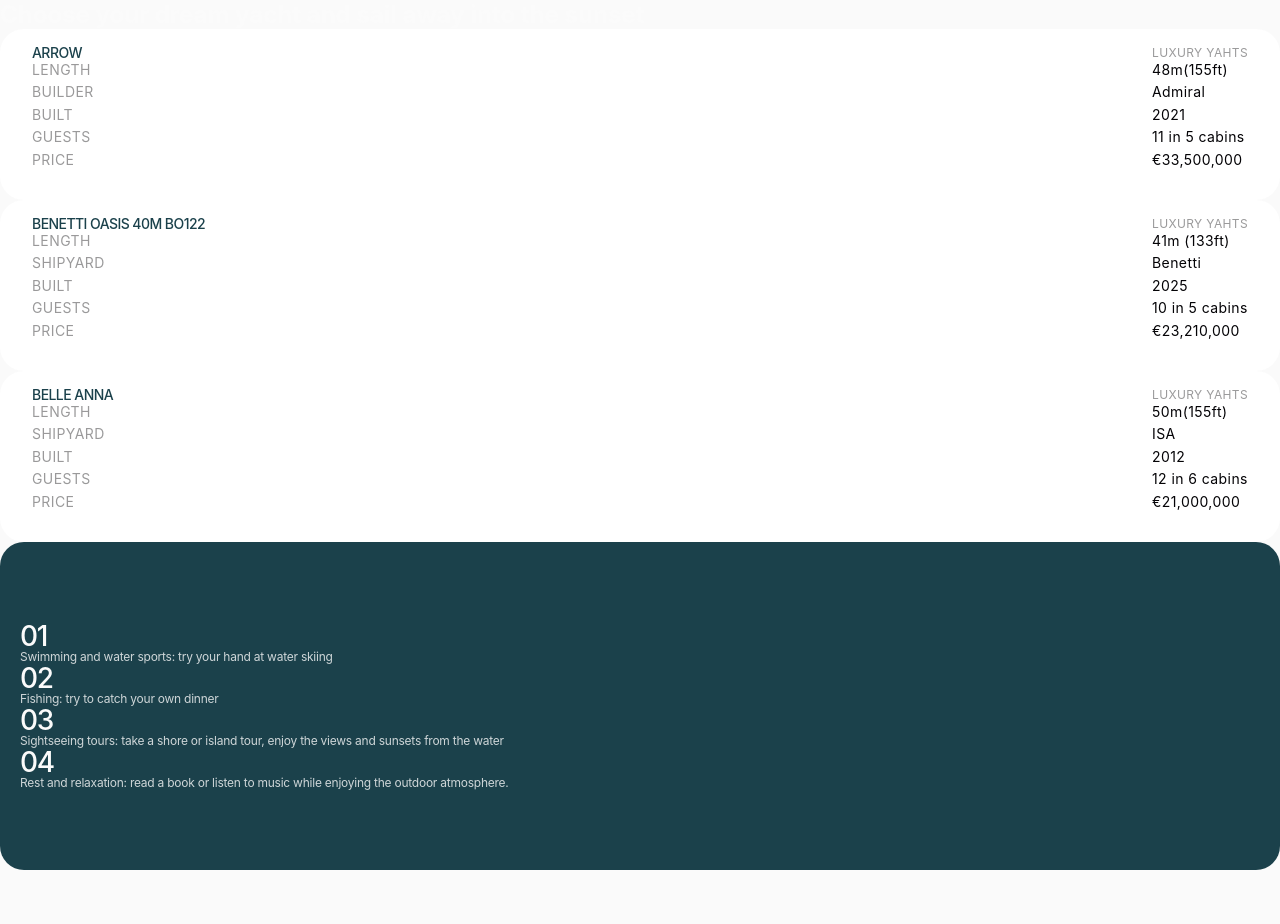
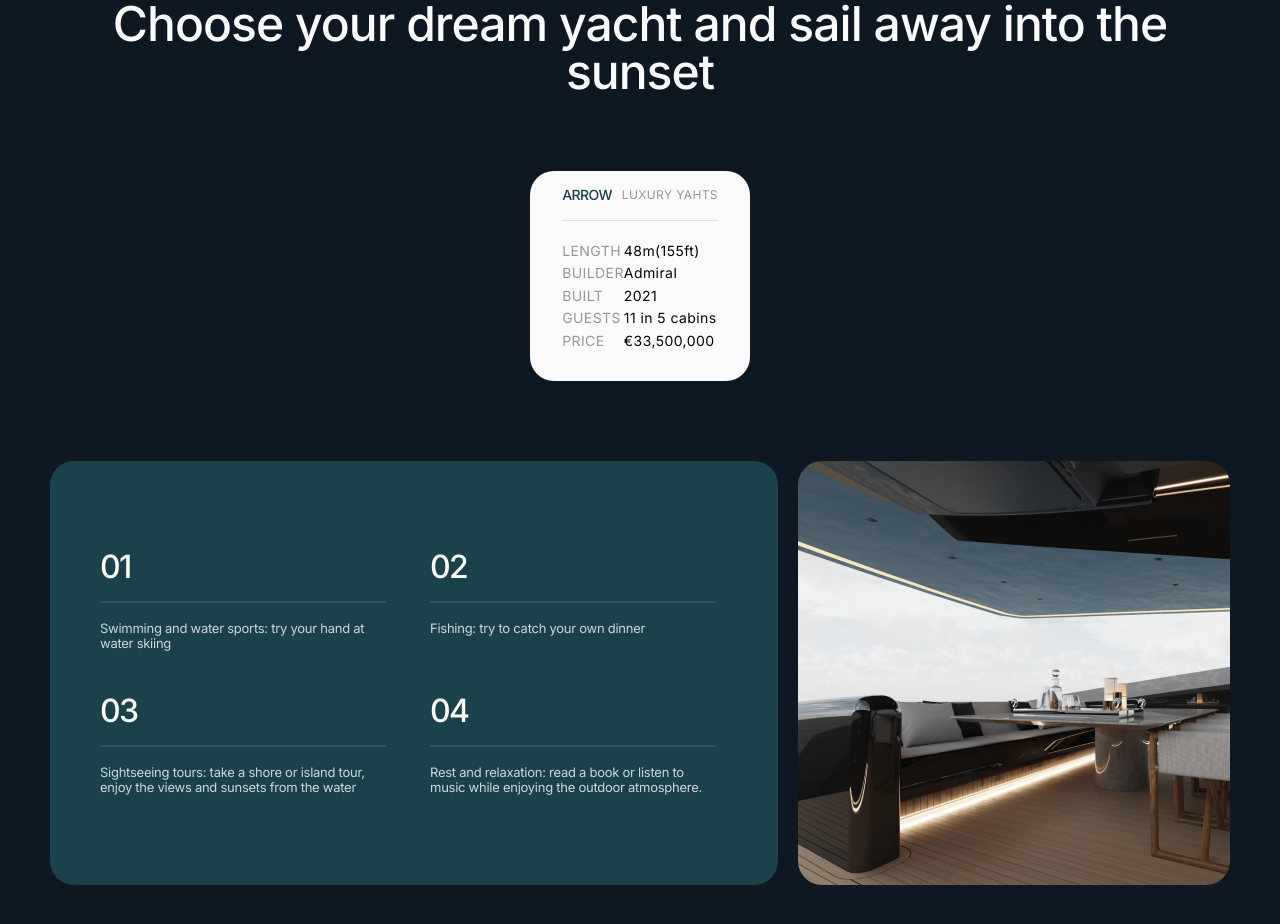
Before and after one commit to Roman-Balakai/YachtJet, a plain HTML site: page index.html in a window 1280 px wide. Before the commit the page ends 870 px from the top, so only its background shows below. Drawn offline with nearby package versions, Linux system fonts and the light colour scheme.

Commit message:
up section

```diff
--- a/css/style.css
+++ b/css/style.css
@@ -3,6 +3,7 @@ body {
   padding: 0;
   margin: 0;
   font-family: "Inter", sans-serif;
+  background: #0e1823;
 }
 h1,
 h2,
@@ -41,33 +42,64 @@ img {
   height: auto;
 }
 
+.container {
+  min-width: 320px;
+  max-width: 375px;
+  padding-left: 20px;
+  padding-right: 20px;
+  margin-left: auto;
+  margin-right: auto;
+  background: #0e1823;
+}
 /* Our yachts */
-.our-yachts-headline {
-  color: #fbfbfb;
-}
-.our-yachts-order {
+.our-yachts {
+  margin-bottom: 80px;
   display: flex;
   flex-direction: column;
+  align-items: center;
 }
-.our-yachts-order-list {
+.our-yachts-header {
+  font-weight: 500;
+  font-size: 28px;
+  line-height: 1;
+  letter-spacing: -0.02em;
+  text-align: center;
+  color: #fbfbfb;
+  min-width: 260px;
+  margin-bottom: 40px;
+}
+.yachts-order {
+  display: flex;
+  flex-direction: row;
+}
+.yachts-order-list {
+  background-color: #fbfbfb;
+  border-radius: 24px;
+  padding: 16px 16px 32px 16px;
+  display: flex;
+  gap: 32px;
+}
+.yacht-order-box {
+  padding-left: 16px;
+  padding-right: 16px;
   display: flex;
   flex-direction: column;
-  border-radius: 24px;
-  background-color: #fff;
-  padding: 16px 16px 32px 16px;
+  gap: 16px;
 }
-.our-yachts-container::after {
-  stroke-width: 1px;
-  stroke: rgba(4, 3, 6, 0.1);
-}
-.our-yachts-container {
+.yacht-name-box {
   display: flex;
+  flex-direction: row;
   justify-content: space-between;
   align-items: center;
-  padding-left: 16px;
-  padding-right: 16px;
 }
-.our-yachts-name {
+.yacht-tech-box::before {
+  content: " ";
+  width: 100%;
+  height: 1px;
+  background-color: rgba(4, 3, 6, 0.1);
+  margin-bottom: 16px;
+}
+.yacht-name-fabric {
   font-weight: 500;
   font-size: 14px;
   line-height: 1.18;
@@ -75,7 +107,7 @@ img {
   text-transform: uppercase;
   color: #1b414b;
 }
-.our-yachts-name-character {
+.yacht-name {
   font-weight: 400;
   font-size: 12px;
   line-height: 1.16667;
@@ -84,19 +116,17 @@ img {
   color: #040306;
   opacity: 0.4;
 }
-.yacht-character-order {
+.yacht-tech-main-box {
+  display: flex;
+  flex-direction: row;
+  justify-content: space-between;
+}
+.yacht-tech-box {
   display: flex;
   flex-direction: column;
-  row-gap: 6px;
-  padding-left: 16px;
-  padding-right: 16px;
+  gap: 6px;
 }
-.yacht-character-order-list {
-  display: flex;
-  justify-content: space-between;
-  align-items: center;
-}
-.yacht-character-list-name {
+.yacht-tech-text {
   font-weight: 400;
   font-size: 14px;
   line-height: 1.18;
@@ -104,33 +134,57 @@ img {
   text-transform: uppercase;
   color: #040306;
   opacity: 0.4;
-  width: 72px;
 }
-.yacht-character-list-text {
+.yacht-text {
   font-weight: 400;
   font-size: 14px;
   line-height: 1.18;
   letter-spacing: 0.03em;
   color: #040306;
-  width: 96px;
+  width: 94px;
 }
 /* Advantages */
-.order-advantages {
+.advantages {
+  display: flex;
+  flex-direction: column;
+  gap: 20px;
+  margin-bottom: 80px;
+}
+.advantages-title {
+  display: none;
+}
+.advantages-order {
+  padding: 80px 20px;
   background-color: #1b414b;
   border-radius: 24px;
-  padding: 80px 20px;
+  display: flex;
+  flex-direction: column;
+  gap: 40px;
 }
-.headline-advantages {
+.advantages-order-list {
+  display: flex;
+  flex-direction: column;
+  gap: 18px;
+}
+.adv-order-list-number {
+  display: flex;
+  flex-direction: column;
+  gap: 18px;
+  font-family: "Inter", sans-serif;
   font-weight: 500;
   font-size: 28px;
   line-height: 1;
   letter-spacing: -0.05em;
   color: #fbfbfb;
 }
-.headline-advantages::after {
+.adv-order-list-number::after {
+  content: " ";
+  border-radius: 18px;
+  width: 100%;
+  height: 2px;
   background-color: rgba(251, 251, 251, 0.1);
 }
-.text-advantages {
+.adv-order-list-text {
   font-weight: 400;
   font-size: 12px;
   line-height: 1.16667;
@@ -138,3 +192,79 @@ img {
   color: #fbfbfb;
   opacity: 0.8;
 }
+.advantages-order-list:nth-child(1) > .adv-order-list-text {
+  width: 238px;
+}
+.advantages-image {
+  border-radius: 24px;
+  min-width: 280px;
+}
+
+@media screen and (min-width: 768px) {
+  .container {
+    max-width: 768px;
+    padding-left: 32px;
+    padding-right: 32px;
+  }
+
+  /* Our Yachts */
+
+  .our-yachts-header {
+    font-size: 48px;
+    min-width: 600px;
+    margin-bottom: 75px;
+  }
+  .yachts-order
+  /* advantages */
+  .advantages {
+    gap: 32px;
+    margin-bottom: 150px;
+  }
+  .advantages-order {
+    flex-direction: row;
+    flex-wrap: wrap;
+    padding: 90px 32px;
+    gap: 44px 32px;
+  }
+  .advantages-order-list {
+    width: 304px;
+  }
+  .adv-order-list-number {
+    font-size: 32px;
+  }
+  .adv-order-list-text {
+    font-size: 13px;
+    line-height: 1.15;
+  }
+}
+
+@media screen and (min-width: 1280px) {
+  .container {
+    max-width: 1280px;
+    padding-left: 50px;
+    padding-right: 50px;
+  }
+
+  /* Our Yachts */
+
+  .our-yachts-header {
+    min-width: 680px;
+  }
+  /* advantages */
+  .advantages {
+    flex-direction: row;
+  }
+  .advantages-order {
+    padding: 90px 50px;
+    gap: 44px;
+  }
+  .advantages-order-list {
+    width: 286px;
+  }
+  .advantages-order-list:nth-child(1) > .adv-order-list-text {
+    width: 100%;
+  }
+  .advantages-image {
+    min-width: 432px;
+  }
+}
--- a/index.html
+++ b/index.html
@@ -4,7 +4,15 @@
 <head>
     <meta charset="UTF-8">
     <meta name="viewport" content="width=device-width, initial-scale=1.0">
+    <link rel="stylesheet" href="https://cdnjs.cloudflare.com/ajax/libs/modern-normalize/2.0.0/modern-normalize.min.css"
+        integrity="sha512-4xo8blKMVCiXpTaLzQSLSw3KFOVPWhm/TRtuPVc4WG6kUgjH6J03IBuG7JZPkcWMxJ5huwaBpOpnwYElP/m6wg=="
+        crossorigin="anonymous" referrerpolicy="no-referrer" />
     <link rel="stylesheet" href="./css/style.css">
+    <link rel="preconnect" href="https://fonts.googleapis.com" />
+    <link rel="preconnect" href="https://fonts.gstatic.com" crossorigin />
+    <link
+        href="https://fonts.googleapis.com/css2?family=Inter:ital,opsz,wght@0,14..32,100..900;1,14..32,100..900&display=swap"
+        rel="stylesheet" />
     <title>YachtJet</title>
 </head>
 
@@ -14,115 +22,119 @@
     </header>
     <main>
         <section class="container our-yachts">
-            <h2 class=" our-yachts-headline">Choose your dream yacht and sail away into the sunset</h2>
-            <ul class="our-yachts-order">
-                <li class="our-yachts-order-list">
-                    <div class="our-yachts-container">
-                        <p class="our-yachts-name">Arrow </p>
-                        <p class="our-yachts-name-character">LUXURY YAHTS</p>
+            <h2 class="our-yachts-header">Choose your dream yacht and sail away into the sunset</h2>
+            <ul class="yachts-order">
+                <li class="yachts-order-list">
+                    <div class="yacht-order-box">
+                        <div class="yacht-name-box">
+                            <p class="yacht-name-fabric">Arrow</p>
+                            <p class="yacht-name">LUXURY YAHTS</p>
+                        </div>
+                        <div class="yacht-tech-main-box">
+                            <div class="yacht-tech-box">
+                                <p class="yacht-tech-text">LENGTH</p>
+                                <p class="yacht-tech-text">BUILDER</p>
+                                <p class="yacht-tech-text">BUILT</p>
+                                <p class="yacht-tech-text">GUESTS</p>
+                                <p class="yacht-tech-text">PRICE</p>
+                            </div>
+                            <div class="yacht-tech-box">
+                                <p class="yacht-text">48m(155ft)</p>
+                                <p class="yacht-text">Admiral</p>
+                                <p class="yacht-text">2021</p>
+                                <p class="yacht-text">11 in 5 cabins</p>
+                                <p class="yacht-text">€33,500,000</p>
+
+                            </div>
+                        </div>
                     </div>
-                    <ul class="yacht-character-order">
-                        <li class="yacht-character-order-list">
-                            <p class="yacht-character-list-name">LENGTH</p>
-                            <p class="yacht-character-list-text">48m(155ft)</p>
+                </li>
+                <!-- <li class="yachts-order-list">
+                    Arrow LUXURY YAHTS
+                    <ul>
+                        <li class="yacht-list-character">
+                            <p class="yacht-tech-text">LENGTH</p>
+                            <p class="yacht-text">48m(155ft)</p>
                         </li>
-                        <li class="yacht-character-order-list">
-                            <p class="yacht-character-list-name">BUILDER</p>
-                            <p class="yacht-character-list-text">Admiral</p>
+                        <li class="yacht-list-character">
+                            <p class="yacht-tech-text">BUILDER</p>
+                            <p class="yacht-text">Admiral</p>
                         </li>
-                        <li class="yacht-character-order-list">
-                            <p class="yacht-character-list-name">BUILT</p>
-                            <p class="yacht-character-list-text">2021</p>
+                        <li class="yacht-list-character">
+                            <p class="yacht-tech-text">BUILT</p>
+                            <p class="yacht-text">2021</p>
                         </li>
-                        <li class="yacht-character-order-list">
-                            <p class="yacht-character-list-name">GUESTS</p>
-                            <p class="yacht-character-list-text">11 in 5 cabins</p>
+                        <li class="yacht-list-character">
+                            <p class="yacht-tech-text">GUESTS</p>
+                            <p class="yacht-text">11 in 5 cabins</p>
                         </li>
-                        <li class="yacht-character-order-list">
-                            <p class="yacht-character-list-name">PRICE</p>
-                            <p class="yacht-character-list-text">€33,500,000</p>
+                        <li class="yacht-list-character">
+                            <p class="yacht-tech-text">PRICE</p>
+                            <p class="yacht-text">€33,500,000</p>
                         </li>
                     </ul>
                 </li>
-                <li class="our-yachts-order-list">
-                    <div class="our-yachts-container">
-                        <p class="our-yachts-name">BENETTI OASIS 40M BO122</p>
-                        <p class="our-yachts-name-character">LUXURY YAHTS</p>
-                    </div>
-                    <ul class="yacht-character-order">
-                        <li class="yacht-character-order-list">
-                            <p class="yacht-character-list-name">LENGTH</p>
-                            <p class=" yacht-character-list-text">41m (133ft)</p>
+                <li class="yachts-order-list">
+                    Arrow LUXURY YAHTS
+                    <ul>
+                        <li class="yacht-list-character">
+                            <p class="yacht-tech-text">LENGTH</p>
+                            <p class="yacht-text">48m(155ft)</p>
                         </li>
-                        <li class="yacht-character-order-list">
-                            <p class="yacht-character-list-name">SHIPYARD</p>
-                            <p class=" yacht-character-list-text">Benetti</p>
+                        <li class="yacht-list-character">
+                            <p class="yacht-tech-text">BUILDER</p>
+                            <p class="yacht-text">Admiral</p>
                         </li>
-                        <li class="yacht-character-order-list">
-                            <p class="yacht-character-list-name">BUILT</p>
-                            <p class=" yacht-character-list-text">2025</p>
+                        <li class="yacht-list-character">
+                            <p class="yacht-tech-text">BUILT</p>
+                            <p class="yacht-text">2021</p>
                         </li>
-                        <li class="yacht-character-order-list">
-                            <p class="yacht-character-list-name">GUESTS</p>
-                            <p class=" yacht-character-list-text">10 in 5 cabins</p>
+                        <li class="yacht-list-character">
+                            <p class="yacht-tech-text">GUESTS</p>
+                            <p class="yacht-text">11 in 5 cabins</p>
                         </li>
-                        <li class="yacht-character-order-list">
-                            <p class="yacht-character-list-name">PRICE</p>
-                            <p class="yacht-character-list-text">€23,210,000</p>
+                        <li class="yacht-list-character">
+                            <p class="yacht-tech-text">PRICE</p>
+                            <p class="yacht-text">€33,500,000</p>
                         </li>
-                    </ul>
-                </li>
-                <li class="our-yachts-order-list">
-                    <div class="our-yachts-container">
-                        <p class="our-yachts-name">BELLE ANNA </p>
-                        <p class="our-yachts-name-character">LUXURY YAHTS</p>
-                    </div>
-                    <ul class="yacht-character-order">
-                        <li class="yacht-character-order-list">
-                            <p class="yacht-character-list-name">LENGTH</p>
-                            <p class=" yacht-character-list-text">50m(155ft) </p>
-                        </li>
-                        <li class="yacht-character-order-list">
-                            <p class="yacht-character-list-name">SHIPYARD</p>
-                            <p class=" yacht-character-list-text">ISA</p>
-                        </li>
-                        <li class="yacht-character-order-list">
-                            <p class="yacht-character-list-name">BUILT</p>
-                            <p class=" yacht-character-list-text">2012</p>
-                        </li>
-                        <li class="yacht-character-order-list">
-                            <p class="yacht-character-list-name">GUESTS</p>
-                            <p class=" yacht-character-list-text">12 in 6 cabins</p>
-                        </li>
-                        <li class="yacht-character-order-list">
-                            <p class="yacht-character-list-name">PRICE</p>
-                            <p class=" yacht-character-list-text">€21,000,000</p>
-                        </li>
-                    </ul>
+                    </ul> -->
                 </li>
             </ul>
         </section>
         <section class="container advantages">
-            <ol class="order-advantages">
-                <li class="order-list-advantages">
-                    <p class="headline-advantages">01</p>
-                    <p class="text-advantages">Swimming and water sports: try your hand at water skiing</p>
+            <h2 class="container-title advantages-title">Advantages</h2>
+            <ol class="advantages-order">
+                <li class="advantages-order-list">
+                    <p class="adv-order-list-number">01</p>
+                    <p class="adv-order-list-text">Swimming and water sports: try your hand at water skiing</p>
                 </li>
-                <li class="order-list-advantages">
-                    <p class="headline-advantages">02</p>
-                    <p class="text-advantages">Fishing: try to catch your own dinner</p>
+                <li class="advantages-order-list">
+                    <p class="adv-order-list-number">02</p>
+                    <p class="adv-order-list-text">Fishing: try to catch your own dinner</p>
                 </li>
-                <li class="order-list-advantages">
-                    <p class="headline-advantages">03</p>
-                    <p class="text-advantages">Sightseeing tours: take a shore or island tour, enjoy the views and
+                <li class="advantages-order-list">
+                    <p class="adv-order-list-number">03</p>
+                    <p class="adv-order-list-text">Sightseeing tours: take a shore or island tour, enjoy the views and
                         sunsets from the water</p>
                 </li>
-                <li class="order-list-advantages">
-                    <p class="headline-advantages">04</p>
-                    <p class="text-advantages">Rest and relaxation: read a book or listen to music while enjoying the
+                <li class="advantages-order-list">
+                    <p class="adv-order-list-number">04</p>
+                    <p class="adv-order-list-text">Rest and relaxation: read a book or listen to music while enjoying
+                        the
                         outdoor atmosphere.</p>
                 </li>
             </ol>
+            <picture class="advantages-picture">
+                <!-- <source srcset="/img/advantages/adv-hdesk.jpg 1x, /img/advantages/adv-hdesk@2x.jpg 2x"
+                    media="(min-width:1440px)" /> -->
+                <source srcset="/img/advantages/adv-desk.jpg 1x, /img/advantages/adv-desk@2x.jpg 2x"
+                    media="(min-width:1280px)" />
+                <source srcset="/img/advantages/adv-tab.jpg 1x, /img/advantages/adv-tab@2x.jpg 2x"
+                    media="(min-width:768px)" />
+                <source srcset="/img/advantages/adv-mob.jpg 1x, /img/advantages/adv-mob@2x.jpg 2x"
+                    media="(min-width:320px)" />
+                <img class="advantages-image" src="/img/advantages/adv-hdesk.jpg" alt="yacht" />
+            </picture>
         </section>
     </main>
     <footer>
```
Also changed, not shown: img/advantages/adv-desk.jpg (added), img/advantages/adv-desk@2x.jpg (added), img/advantages/adv-hdesk.jpg (added), img/advantages/adv-hdesk@2x.jpg (added), img/advantages/adv-mob.jpg (added), img/advantages/adv-mob@2x.jpg (added), img/advantages/adv-tab.jpg (added), img/advantages/adv-tab@2x.jpg (added), img/icons.svg (added), 3 other files.
